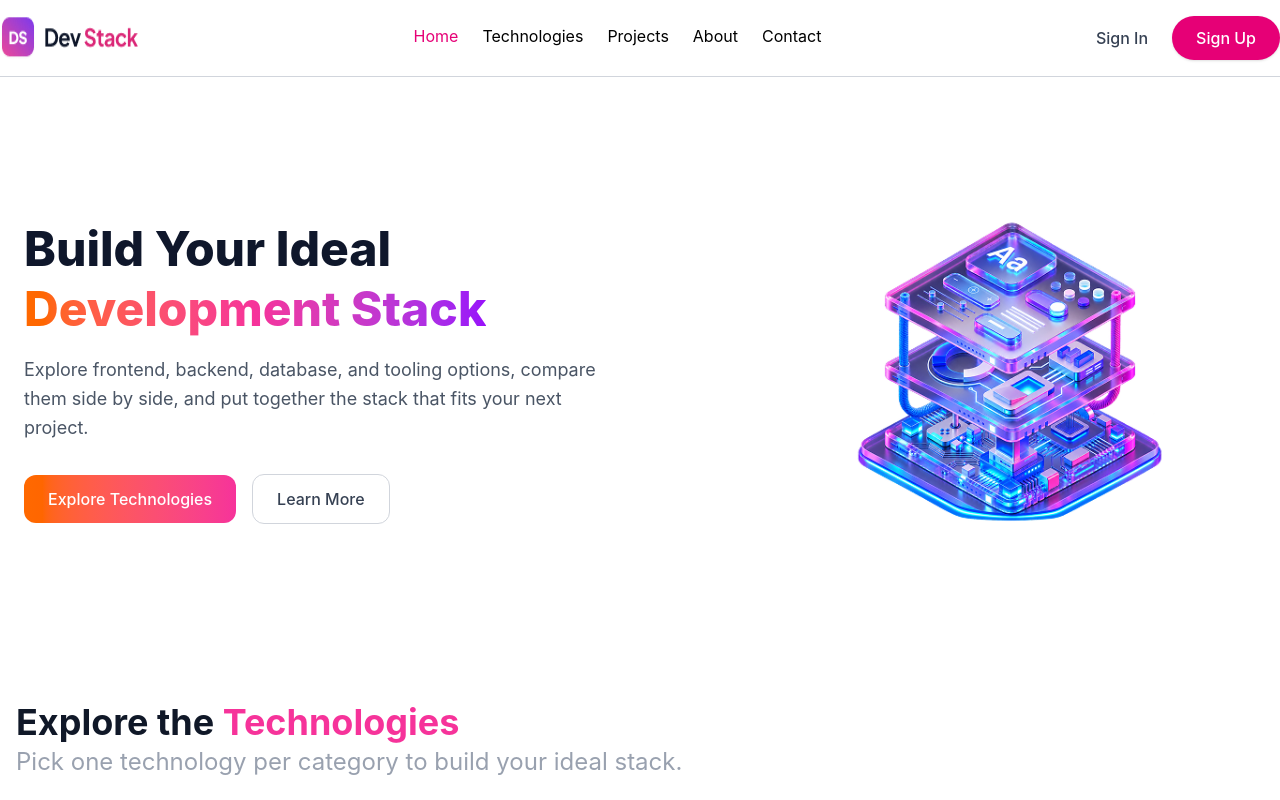
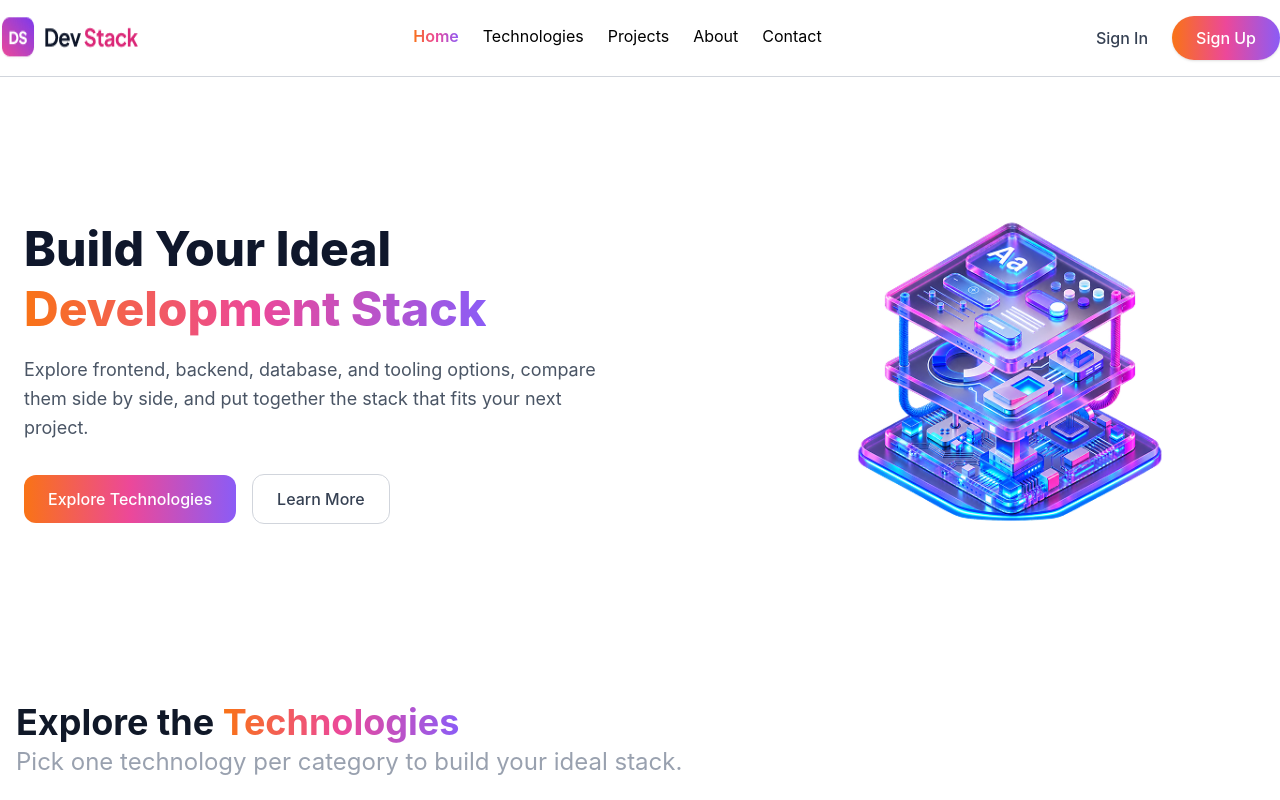
Before and after one commit to sharminakt116-max/Dev-Stack-builder, a React (Vite) app: page / in a window 1280 px wide. Shown: the top 800 px of the page. Built offline with nearby package versions, Linux system fonts and the light colour scheme.

Commit message:
Add React Toastify notifications

```diff
--- a/src/App.tsx
+++ b/src/App.tsx
@@ -1,4 +1,7 @@
 import { Suspense, useState } from "react";
+import { ToastContainer, toast } from "react-toastify";
+import "react-toastify/dist/ReactToastify.css";
+
 import type { Itechnology } from "./types/technologyType";
 
 import Banner from "./components/Banner";
@@ -23,19 +26,40 @@ function App() {
 
   // Add technology to stack
   const handleAddToStack = (technology: Itechnology) => {
+    const alreadyAdded = selectedStack.some(
+      (item) => item.id === technology.id
+    );
+
+    if (alreadyAdded) {
+      toast.warning("Technology already added!");
+      return;
+    }
+
     setSelectedStack((prev) => [...prev, technology]);
+
+    toast.success(`${technology.name} added to stack!`);
   };
 
   // Remove one technology
   const handleRemoveFromStack = (id: string) => {
+    const technology = selectedStack.find(
+      (item) => item.id === id
+    );
+
     setSelectedStack((prev) =>
-      prev.filter((technology) => technology.id !== id)
+      prev.filter((item) => item.id !== id)
     );
+
+    toast.info(`${technology?.name} removed from stack!`);
   };
 
   // Remove all technologies
   const handleRemoveAll = () => {
+    if (selectedStack.length === 0) return;
+
     setSelectedStack([]);
+
+    toast.info("All technologies removed!");
   };
 
   return (
@@ -46,15 +70,22 @@ function App() {
       <Banner />
 
       {/* Main Container */}
-    <main className="max-w-7xl mx-auto px-4 py-9 flex flex-col lg:flex-row gap-8 items-start">
+      <main className="max-w-7xl mx-auto px-4 py-9 flex flex-col lg:flex-row gap-8 items-start">
 
         {/* Technologies */}
         <div className="flex-1 w-full">
+
           <Suspense
             fallback={
-              <h2 className="text-xl font-bold py-10">
-                Loading...
-              </h2>
+              <div className="flex justify-center items-center gap-3 py-16">
+
+                <div className="w-8 h-8 border-4 border-gray-300 border-t-pink-500 rounded-full animate-spin"></div>
+
+                <p className="text-lg font-semibold text-gray-600">
+                  Loading technologies...
+                </p>
+
+              </div>
             }
           >
             <Technologies
@@ -63,6 +94,7 @@ function App() {
               selectedStack={selectedStack}
             />
           </Suspense>
+
         </div>
 
         {/* Your Stack */}
@@ -73,7 +105,15 @@ function App() {
         />
 
       </main>
-      <Footer/>
+
+      <Footer />
+
+      {/* Toast */}
+      <ToastContainer
+        position="top-right"
+        autoClose={2500}
+        theme="light"
+      />
 
     </div>
   );
--- a/src/components/Banner.tsx
+++ b/src/components/Banner.tsx
@@ -1,18 +1,16 @@
-import React from 'react';
-import Image from"../assets/banner-stack.png";
+import React from "react";
+import Image from "../assets/banner-stack.png";
 
-const Banner= () => {
+const Banner = () => {
   return (
     <section className="max-w-7xl mx-auto px-6 py-12 flex flex-col md:flex-row items-center justify-between gap-8">
 
-
+      {/* Left Content */}
       <div className="py-6 max-w-xl">
         <h1 className="text-4xl md:text-5xl font-extrabold text-slate-900 leading-tight mb-4">
           Build Your Ideal <br />
 
-          <span className="bg-gradient-to-r from-orange-500 via-pink-500 to-purple-600 bg-clip-text text-transparent">
-            Development Stack
-          </span>
+          <span className="gradient-text">Development Stack</span>
         </h1>
 
         <p className="text-gray-600 text-base md:text-lg mb-8 leading-relaxed">
@@ -22,23 +20,22 @@ const Banner= () => {
         </p>
 
         <div className="flex items-center gap-4">
-          <button className="bg-gradient-to-r from-orange-500 to-pink-500 hover:opacity-90 text-white font-medium px-6 py-3 rounded-xl transition">
+
+          {/* Primary Button */}
+          <button className="gradient-button hover:opacity-90 text-white font-medium px-6 py-3 rounded-xl transition">
             Explore Technologies
           </button>
 
+          {/* Secondary Button */}
           <button className="border border-gray-300 text-gray-700 hover:bg-red-200 font-medium px-6 py-3 rounded-xl transition">
-            Learn More
-          </button>
+            Learn More</button>
+
         </div>
       </div>
 
-
-       <div className="w-full md:w-4/10 flex justify-center">
-
-        <img
-          src={Image}
-          alt="Development Stack Illustration"
-
+      {/* Right Image */}
+      <div className="w-full md:w-4/10 flex justify-center">
+        <img src={Image} alt="Development Stack Illustration"
         />
       </div>
 
@@ -46,7 +43,4 @@ const Banner= () => {
   );
 };
 
-
-
-
 export default Banner;
--- a/src/components/Navbar.tsx
+++ b/src/components/Navbar.tsx
@@ -1,29 +1,51 @@
 import React from 'react';
 import Logo from '../assets/logo-text.png';
 
-const Navbar= () => {
+const Navbar = () => {
   return (
     <div className="sticky top-0 bg-white py-4 border-b border-gray-300">
-        <div className=" flex justify-between gap-4 max-w-7xl mx-auto ">
+      <div className="flex justify-between gap-4 max-w-7xl mx-auto">
 
         <img src={Logo} alt="" />
 
-            <ul className="flex gap-6 py-2 ">
-              <li><a href="/" className= 'text-pink-600'>Home</a></li>
-        <li><a href="/">Technologies</a></li>
-          <li><a href="/">Projects</a></li>
-          <li><a href="/">About</a></li>
-          <li><a href="/">Contact</a></li>
+        <ul className="flex gap-6 py-2">
+          <li>
+            <a href="/" className="gradient-text font-semibold">
+              Home
+            </a>
+          </li>
+
+          <li>
+            <a href="/">Technologies</a>
+          </li>
+
+          <li>
+            <a href="/">Projects</a>
+          </li>
+
+          <li>
+            <a href="/">About</a>
+          </li>
+
+          <li>
+            <a href="/">Contact</a>
+          </li>
         </ul>
 
         <div className="flex items-center gap-6">
 
-  <button className="text-gray-700 hover:text-pink-600 font-medium transition"> Sign In </button>
+          <button className="text-gray-700 hover:text-pink-600 font-medium transition">
+            Sign In
+          </button>
 
+          <button className="gradient-button hover:opacity-90 text-white font-medium px-6 py-2.5 rounded-full transition shadow-sm">
+            Sign Up
+          </button>
 
-<button className="bg-pink-600 hover:bg-pink-700 text-white font-medium px-6 py-2.5 rounded-full transition shadow-sm">Sign Up </button></div>
+        </div>
       </div>
     </div>
   );
 };
+
 export default Navbar;
--- a/src/components/technology/Technologies.tsx
+++ b/src/components/technology/Technologies.tsx
@@ -15,12 +15,12 @@ const Technologies = ({
   const technology = use(technologyPromise);
 
   return (
-<section className="max-w-7xl mx-auto">
+    <section className="max-w-7xl mx-auto">
       {/* Title */}
       <div className="mb-7">
         <h1 className="text-4xl font-bold text-gray-900">
           Explore the{" "}
-          <span className="text-pink-500">Technologies</span>
+          <span className="gradient-text">Technologies</span>
         </h1>
 
         <p className="text-gray-400 text-2xl mt-1">
@@ -29,9 +29,7 @@ const Technologies = ({
       </div>
 
       {/* Cards */}
-     <div className="grid grid-cols-1 sm:grid-cols-2 xl:grid-cols-3 py-6 gap-6">
-
-
+      <div className="grid grid-cols-1 sm:grid-cols-2 xl:grid-cols-3 py-6 gap-6">
         {technology.map((item) => {
           const isSelected = selectedStack.some(
             (tech) => tech.id === item.id
@@ -46,10 +44,8 @@ const Technologies = ({
                   : "bg-white border-gray-300 hover:shadow-md"
               }`}
             >
-
               {/* Icon & Badge */}
               <div className="flex justify-between items-start mb-6">
-
                 <img
                   src={item.icon}
                   alt={item.name}
@@ -59,7 +55,6 @@ const Technologies = ({
                 <span className="px-4 py-1.5 text-xs font-semibold rounded-full bg-pink-50 text-pink-500">
                   {item.badge}
                 </span>
-
               </div>
 
               {/* Name */}
@@ -74,7 +69,6 @@ const Technologies = ({
 
               {/* Category, Difficulty & Rating */}
               <div className="flex items-center justify-between text-xs text-slate-500 mb-6">
-
                 <span className="bg-slate-100 text-slate-600 px-3 py-3 rounded-md font-medium">
                   {item.category}
                 </span>
@@ -84,31 +78,31 @@ const Technologies = ({
                 </span>
 
                 <span className="flex items-center gap-1 font-bold text-slate-800">
-                  <span className="text-amber-400 text-lg">
-                    ★
-                  </span>
+                  <span className="text-amber-400 text-lg">★</span>
                   {item.rating}
                 </span>
-
               </div>
 
               {/* Add Button */}
-              <button
+              {/* <button
                 onClick={() => onAddToStack(item)}
-                disabled={isSelected}
                 className={`w-full py-4 rounded-xl text-xs font-bold transition ${
                   isSelected
-                    ? "bg-gray-300 text-gray-500 cursor-not-allowed"
+                    ? "bg-gray-300 text-gray-500"
                     : "bg-black text-white hover:bg-gray-800"
                 }`}
               >
                 {isSelected ? "Added to Stack" : "Add to Stack"}
-              </button>
+              </button> */}
+      <button
+  onClick={() => onAddToStack(item)}disabled={isSelected} className={`w-full py-4 rounded-xl text-xs font-bold transition
+    ${ isSelected ? "bg-gray-300 text-gray-500 cursor-not-allowed": "bg-black text-white hover:bg-gray-800"}`}>
 
+  {isSelected ? "✓ Added to Stack" : "Add to Stack"}
+</button>
             </div>
           );
         })}
-
       </div>
     </section>
   );
--- a/src/components/technology/YourStack.tsx
+++ b/src/components/technology/YourStack.tsx
@@ -12,7 +12,7 @@ const YourStack = ({
   onRemoveAll,
 }: YourStackProps) => {
   return (
-  <aside className="w-full lg:w-80 shrink-0 self-start h-full lg:sticky lg:top-24 lg:mt-[120px]">
+    <aside className="w-full lg:w-80 shrink-0 self-start h-full lg:sticky lg:top-24 lg:mt-[120px]">
       <div className="bg-white border border-gray-300 rounded-3xl p-6 shadow-sm">
 
         {/* Title */}
@@ -20,7 +20,7 @@ const YourStack = ({
           Your Stack
         </h2>
 
-        {/* Dynamic text */}
+        {/* Dynamic Text */}
         <p className="text-slate-400 text-xs mb-6">
           {selectedStack.length === 0
             ? "No technologies selected yet."
@@ -46,7 +46,7 @@ const YourStack = ({
                   key={technology.id}
                   className="flex items-center justify-between gap-3 p-3 border border-gray-100 rounded-xl"
                 >
-                  {/* Technology info */}
+                  {/* Technology Info */}
                   <div className="flex items-center gap-3">
                     <img
                       src={technology.icon}
@@ -65,23 +65,18 @@ const YourStack = ({
                     </div>
                   </div>
 
-                  {/* Cross */}
+                  {/* Remove Button */}
                   <button
                     onClick={() => onRemoveFromStack(technology.id)}
-                    className="text-red-500 hover:text-red-700 text-lg font-bold"
-                  >
-                    ×
-                  </button>
+                    className="text-red-500 hover:text-red-700 text-lg font-bold"> ×</button>
                 </div>
               ))}
 
               {/* Remove All Button */}
               <button
                 onClick={onRemoveAll}
-                className="w-full py-3 rounded-xl bg-pink-400 text-white text-xs font-bold hover:bg-gray-800 transition"
-              >
-                Remove All
-              </button>
+                className="gradient-button w-full py-3 rounded-xl text-white text-xs font-bold hover:opacity-90 transition">
+                  Remove All</button>
             </div>
           )}
         </div>
--- a/src/index.css
+++ b/src/index.css
@@ -1,2 +1,17 @@
 @import "tailwindcss";
 @plugin "daisyui";
+
+:root {
+  --gradient: linear-gradient(to right, #f97316, #ec4899, #8b5cf6);
+}
+
+.gradient-text {
+  background: var(--gradient);
+  color: transparent;
+  background-clip: text;
+  -webkit-background-clip: text;
+}
+
+.gradient-button {
+  background: var(--gradient);
+}
```
Lines whose indentation alone changed are shown as unchanged.
